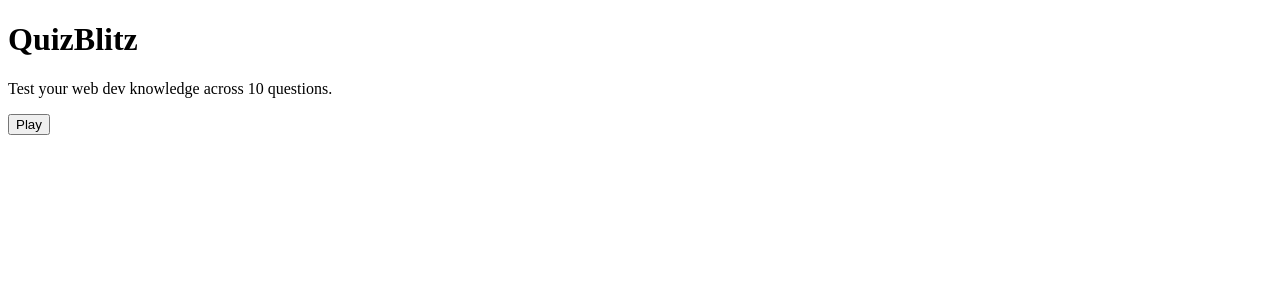
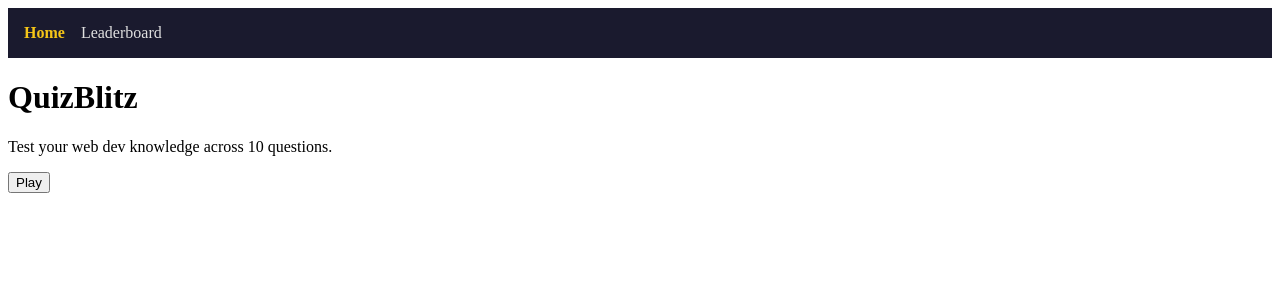
Before and after one commit to liad-gross/quizblitz, a Vue app in the folder quizblitz/: page / in a window 1280 px wide. Shown: the top 300 px of the page. Built offline with nearby package versions, Linux system fonts and the light colour scheme.

Commit message:
Add navigation bar

```diff
--- a/quizblitz/src/App.vue
+++ b/quizblitz/src/App.vue
@@ -1,5 +1,9 @@
 <template>
   <div id="app">
+    <nav>
+      <RouterLink to="/">Home</RouterLink>
+      <RouterLink to="/leaderboard">Leaderboard</RouterLink>
+    </nav>
     <RouterView />
   </div>
 </template>
@@ -9,3 +13,22 @@ export default {
   name: 'App'
 }
 </script>
+
+<style>
+nav {
+  display: flex;
+  gap: 1rem;
+  padding: 1rem;
+  background: #1a1a2e;
+}
+
+nav a {
+  color: #e0e0e0;
+  text-decoration: none;
+}
+
+nav a.router-link-active {
+  color: #f5c518;
+  font-weight: bold;
+}
+</style>
```
